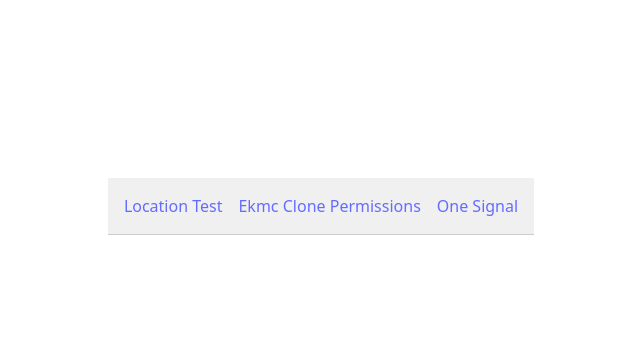
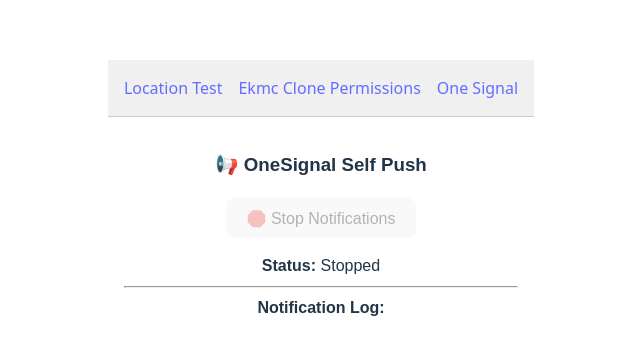
Before and after one commit to A2D-mohd-mizna-ansari/A2DMiznaTest, a React (Vite) app: page /c in a window 1280 px wide. Shown: the part 194-548 px from the top of the page, without its empty margins (319-959 px from the left). Built offline with nearby package versions, Linux system fonts and the light colour scheme.

Commit message:
one signal

```diff
--- a/src/components/OneSignal.jsx
+++ b/src/components/OneSignal.jsx
@@ -1,8 +1,12 @@
-import { useEffect } from "react";
+import { useEffect, useRef, useState } from "react";
 
 const OneSignalComponent = () => {
+  const intervalRef = useRef(null);
+  const [isRunning, setIsRunning] = useState(false);
+  const [log, setLog] = useState([]);
+
   useEffect(() => {
-    // Load OneSignal script
+    // Load OneSignal script dynamically
     const script = document.createElement("script");
     script.src = "https://cdn.onesignal.com/sdks/web/v16/OneSignalSDK.page.js";
     script.defer = true;
@@ -18,30 +22,76 @@ const OneSignalComponent = () => {
           },
         });
 
-        console.log("OneSignal initialized");
+        console.log("✅ OneSignal Initialized");
 
-        // Send notification every 10 seconds to same device
-        setInterval(async () => {
+        const sendNotification = async () => {
           const isEnabled = await OneSignal.isPushNotificationsEnabled();
           if (isEnabled) {
             await OneSignal.sendSelfNotification(
-              "Hello 👋",
-              "This is a self push notification from this device!",
-              "https://your-website.com", // Click destination
-              "https://cdn.onesignal.com/sdks/OneSignalSDK/assets/notification-icon.png", // Optional icon
-              {
-                notificationType: "local", // custom data
-              }
+              "🔔 Notification Triggered",
+              "This was sent from your own browser!",
+              "https://your-site.com",
+              "https://cdn.onesignal.com/sdks/OneSignalSDK/assets/notification-icon.png"
             );
+
+            const time = new Date().toLocaleTimeString();
+            setLog((prev) => [`[${time}] Notification sent`, ...prev]);
           } else {
-            console.log("Push not enabled yet.");
+            console.log("❌ Push not enabled");
           }
-        }, 10000);
+        };
+
+        // Start triggering every 10 seconds
+        const startTrigger = () => {
+          if (!intervalRef.current) {
+            intervalRef.current = setInterval(sendNotification, 10000);
+            setIsRunning(true);
+          }
+        };
+
+        // Automatically start on load
+        startTrigger();
+
+        // Cleanup when component unmounts
+        return () => {
+          if (intervalRef.current) {
+            clearInterval(intervalRef.current);
+            intervalRef.current = null;
+            setIsRunning(false);
+          }
+        };
       });
     };
   }, []);
 
-  return null; // No UI needed
+  const stopTrigger = () => {
+    if (intervalRef.current) {
+      clearInterval(intervalRef.current);
+      intervalRef.current = null;
+      setIsRunning(false);
+    }
+  };
+
+  return (
+    <div style={{ padding: "1rem", fontFamily: "sans-serif" }}>
+      <h3>📢 OneSignal Self Push</h3>
+      <button onClick={stopTrigger} disabled={!isRunning} style={{ marginBottom: "1rem" }}>
+        🛑 Stop Notifications
+      </button>
+      <div>
+        <strong>Status:</strong> {isRunning ? "Running..." : "Stopped"}
+      </div>
+      <hr />
+      <div>
+        <strong>Notification Log:</strong>
+        <ul>
+          {log.map((entry, i) => (
+            <li key={i}>{entry}</li>
+          ))}
+        </ul>
+      </div>
+    </div>
+  );
 };
 
 export default OneSignalComponent;
```
